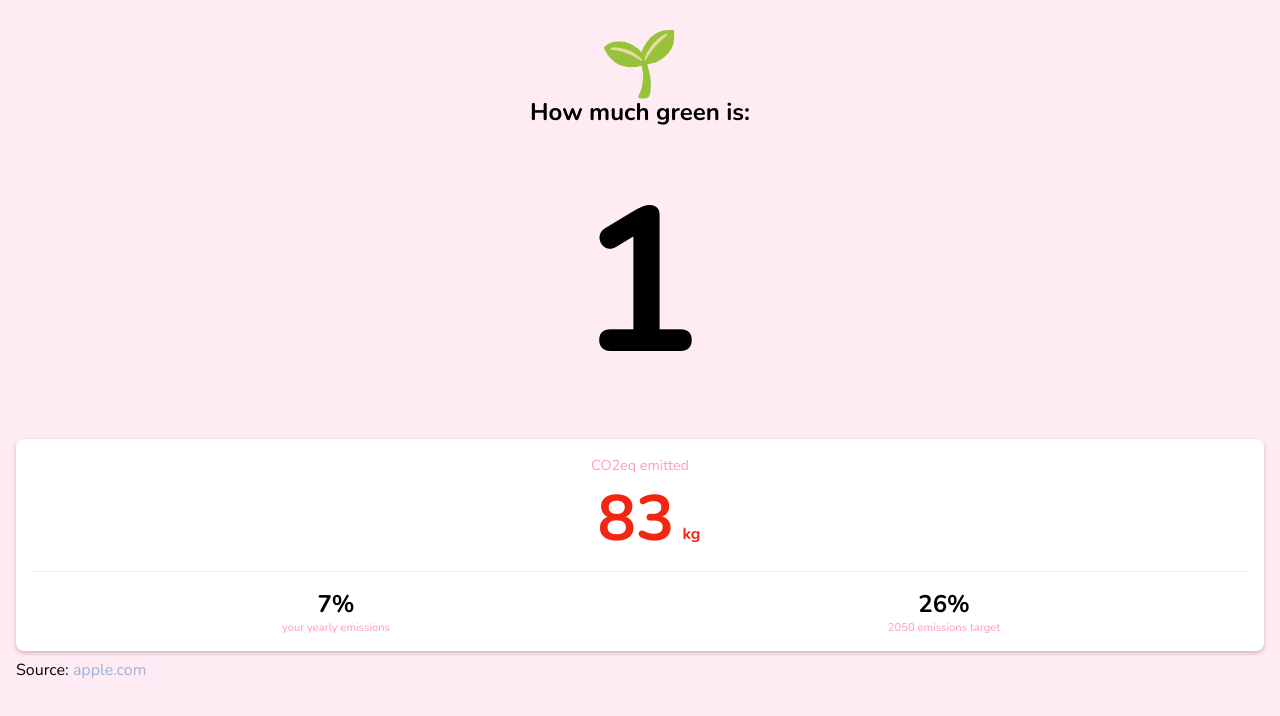
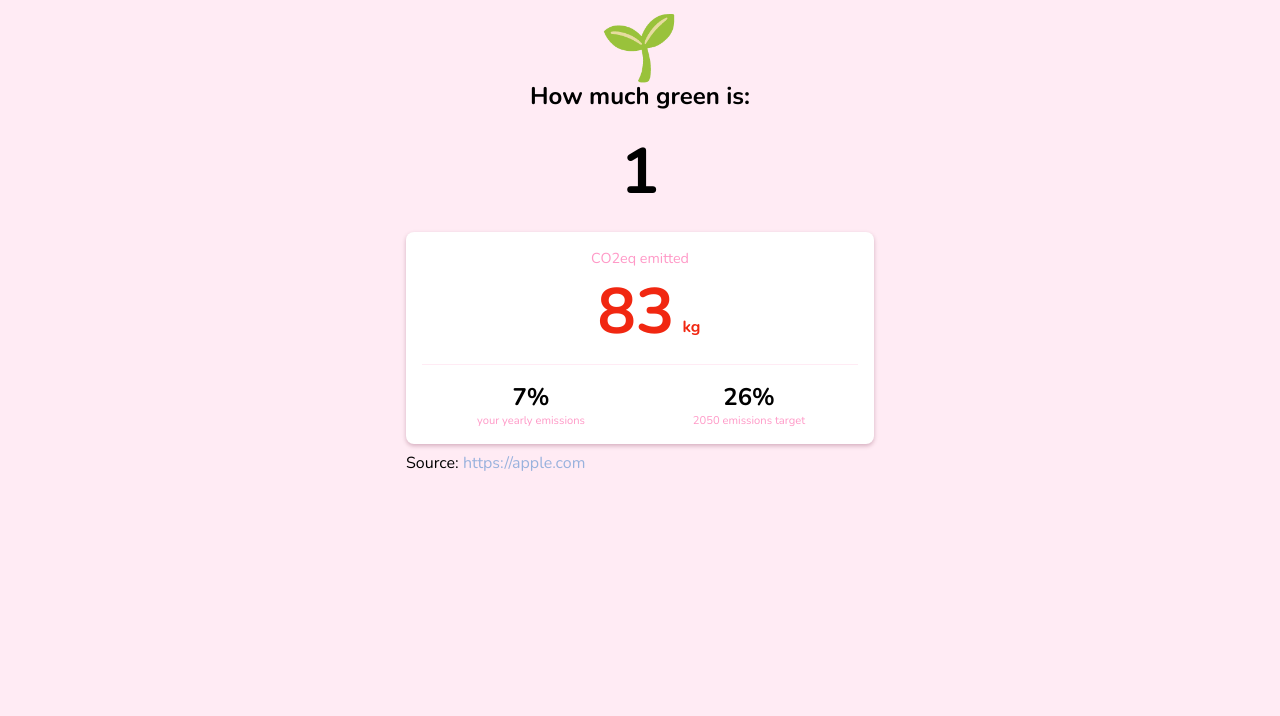
Before and after one commit to howmuchgreen/website, a Next.js app: page /1 in a window 1280 px wide. Shown: the top 716 px of the page. Built offline with nearby package versions, Linux system fonts and the light colour scheme.

Commit message:
feat: handle multiple sources

```diff
--- a/common/types.ts
+++ b/common/types.ts
@@ -5,4 +5,5 @@ export interface HowMuch {
 export interface Thing {
   name: string;
   co2eq: HowMuch;
+  sources: string[];
 }
--- a/components/ResultThing/index.tsx
+++ b/components/ResultThing/index.tsx
@@ -35,7 +35,12 @@ export const ResultThing: FC<Props> = ({ result }) => (
           </S.SubCardItem>
         </S.SubCardRow>
       </S.Card>
-      Source: <a href="apple.com">apple.com</a>
+      Source:{" "}
+      {result.sources.map((s) => (
+        <span key={s}>
+          <a href={s}>{s}</a>
+        </span>
+      ))}
     </S.Body>
   </S.Container>
 );
--- a/components/ResultThing/styles.ts
+++ b/components/ResultThing/styles.ts
@@ -2,16 +2,14 @@ import styled from "styled-components";
 
 // https://coolors.co/5c0029-f12711-f5af19-99b2dd-ffffff
 
-export const Container = styled.div``;
+export const Container = styled.div`
+  margin: 0 auto;
+  max-width: 500px;
+`;
 
 export const Header = styled.div`
-  /* background: linear-gradient(to left, #f12711, #f5af19); */
-  padding-top: 32px;
-  padding-left: 8px;
-  padding-right: 8px;
-  padding-bottom: 64px;
-  /* color: white; */
   text-align: center;
+  margin-top: 16px;
 `;
 
 export const HeaderEmoji = styled.div`
@@ -26,12 +24,11 @@ export const HeaderTitle = styled.div`
 
 export const HeaderThing = styled.div<{ $textLenght: number }>`
   font-weight: bold;
-  font-size: calc(80vw / ${({ $textLenght }) => $textLenght});
+  font-size: min(4rem, calc(80vw / ${({ $textLenght }) => $textLenght}));
   margin-top: 16px;
 `;
 
 export const Body = styled.div`
-  margin-top: -64px;
   padding: 16px;
 `;
 
--- a/pages/[q]/index.tsx
+++ b/pages/[q]/index.tsx
@@ -20,6 +20,7 @@ export const getServerSideProps: GetServerSideProps<Props> = async (
         co2eq: {
           kg: 83,
         },
+        sources: ["https://apple.com"],
       },
     },
   };
@@ -31,7 +32,7 @@ const ResultPage: NextPage<Props> = ({ result }) => {
   return (
     <div>
       <Head>
-        <title>howmuch.green</title>
+        <title>howmuch.green is {name}?</title>
         <meta name="description" content={`How much green is ${name}?`} />
       </Head>
       <ResultThing result={result} />
```
